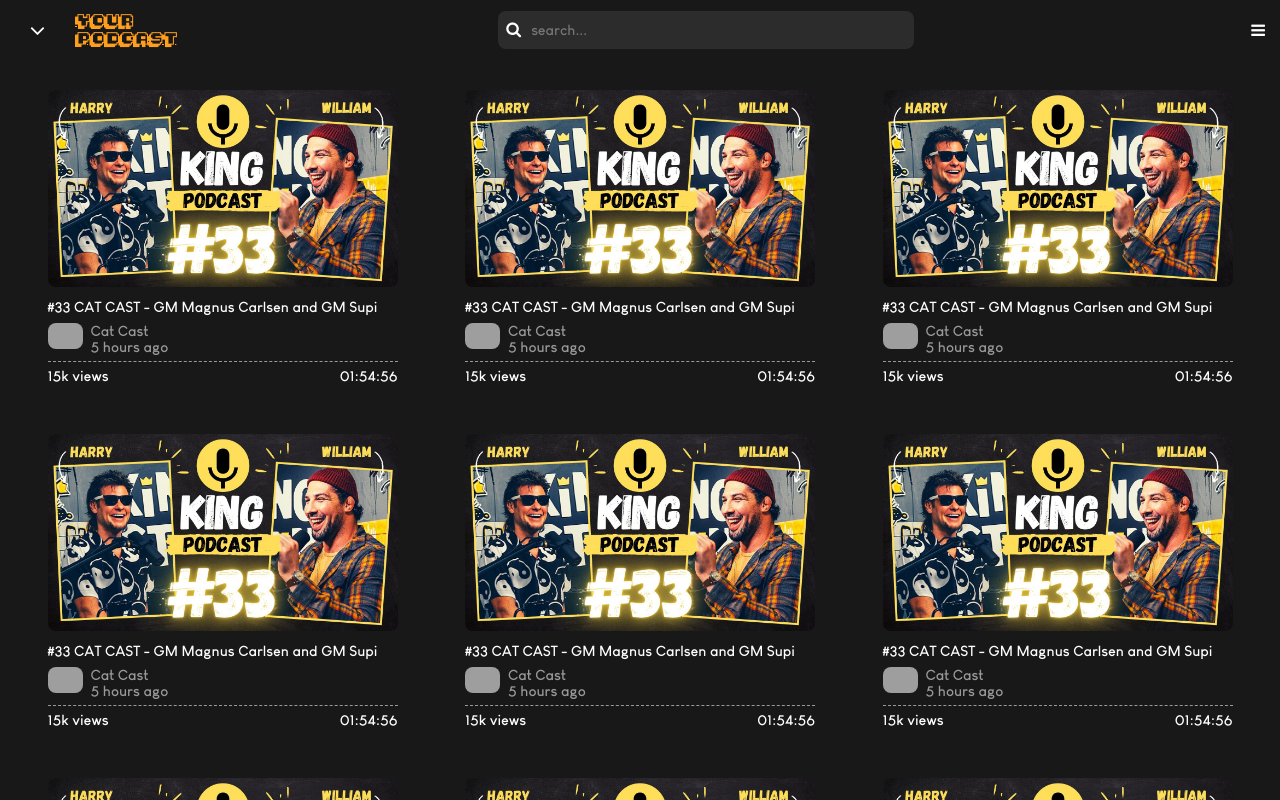
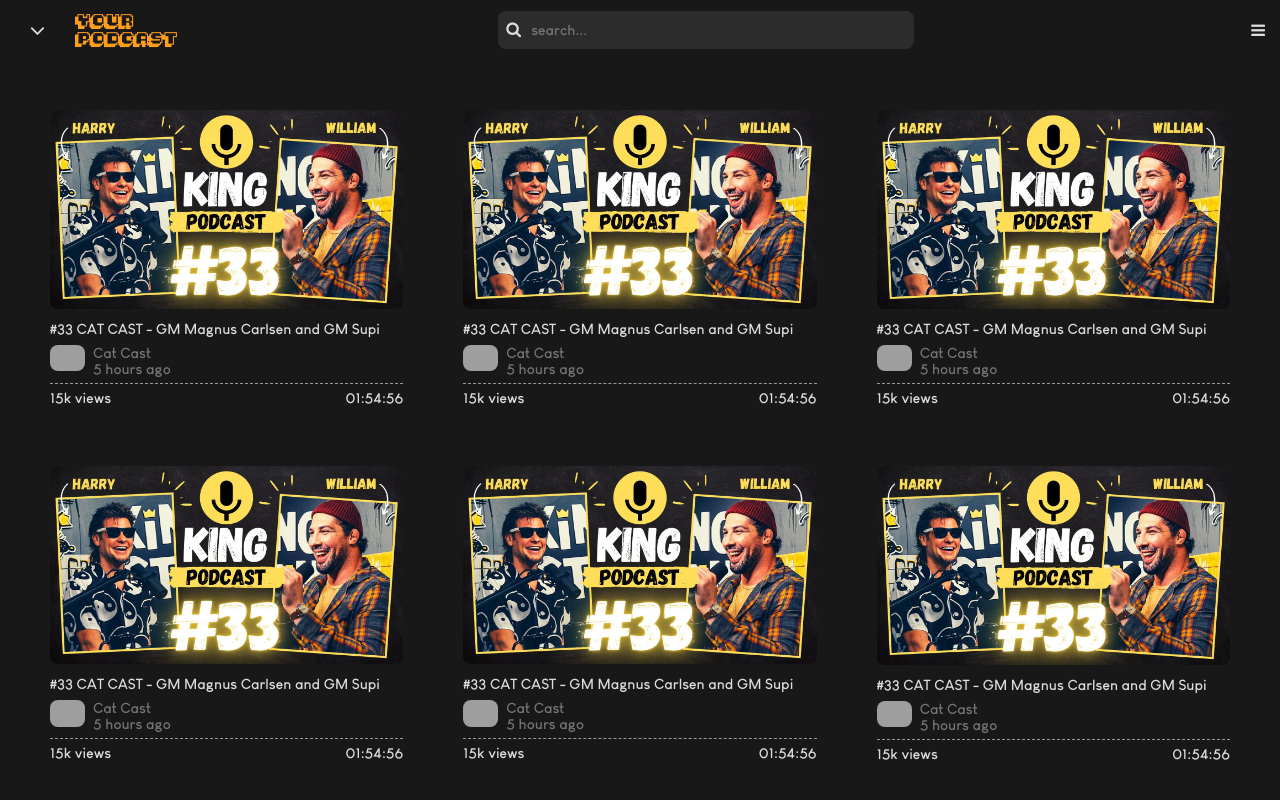
Before and after one commit to sadiegoc/yourpodcast, a Vue app in the folder frontend/: page / in a window 1280 px wide. Built offline with nearby package versions, Linux system fonts and the light colour scheme; grey boxes are pictures that could not be loaded.

Commit message:
theme organization

```diff
--- a/frontend/src/App.vue
+++ b/frontend/src/App.vue
@@ -64,4 +64,42 @@
     grid-template-areas: "header header" "content content";
   }
 
+  /* GLOBAL THEME CONFIG */
+  .dark * { color: var(--light-soft); }
+  * { color: var(--dark-soft); }
+
+  a { text-decoration: none; }
+
+  .dark hr { background-color: var(--dark-soft); }
+  hr { background-color: var(--light-soft); }
+
+  .dark input { color: var(--light-soft); background-color: var(--dark-soft); }
+  input { color: var(--dark-soft); background-color: var(--light-soft); }
+
+  .bg-hard.dark { background-color: var(--dark-hard); }
+  .bg-hard { background-color: var(--light-hard); }
+
+  .bg-soft.dark { background-color: var(--dark-soft); }
+  .bg-soft { background-color: var(--light-soft); }
+
+  .bg-soft-hover.dark:hover { background-color: var(--dark-soft); }
+  .bg-soft-hover:hover { background-color: var(--light-soft); }
+
+  .bg-hover.dark:hover { background-color: var(--dark-hover) !important; }
+  .bg-hover:hover { background-color: var(--light-hover) !important; }
+
+  .border-soft.dark { border-color: var(--dark-soft) !important; }
+  .border-soft { border-color: var(--light-soft) !important; }
+
+  .text-gray.dark { color: rgba(255, 255, 255, 0.4);; }
+  .text-gray { color: rgba(0, 0, 0, 0.7); }
+
+
+  /* DEFAULT COMPONENTS */
+  .btn {
+    border: none;
+    background-color: var(--theme);
+    padding: 10px 25px; cursor: pointer;
+    border-radius: var(--border-radius);
+  } .btn:hover { background-color: var(--theme-contrast); }
 </style>
--- a/frontend/src/components/auth/Auth.vue
+++ b/frontend/src/components/auth/Auth.vue
@@ -10,8 +10,8 @@
             <input type="password" placeholder="Password" v-model="user.password">
             <input v-if="showSignup" type="password" placeholder="Confirm password" v-model="user.confirmPassword">
 
-            <button v-if="showSignup" @click.prevent="signup">Sign Up</button>
-            <button v-else @click.prevent="signin">Login</button>
+            <button class="btn" v-if="showSignup" @click.prevent="signup">Sign Up</button>
+            <button class="btn" v-else @click.prevent="signin">Login</button>
 
             <span :class="{ err }" class="resp" v-show="resp">{{ resp }}</span>
 
@@ -80,37 +80,17 @@
 </script>
 
 <style scoped>
-.auth-content.dark .auth-title,
-.auth-content.dark a,
-.auth-content.dark button
-{ color: var(--light-soft); }
-
-.auth-content .auth-title,
-.auth-content a,
-.auth-content button
-{ color: var(--dark-soft); }
-
-.auth-content.dark input { color: var(--light-soft); background-color: var(--dark-soft); }
-.auth-content input { color: var(--dark-soft); background-color: var(--light-soft); }
-
-.auth-content.dark input:hover { background-color: var(--dark-hover); }
-.auth-content input:hover { background-color: var(--light-hover); }
-
 .auth-content {
-    height: 100%;
-    display: flex;
+    height: 100%; width: 100%; display: flex;
     justify-content: center; align-items: center;
 }
 
 .auth-modal {
     width: 350px;
-    padding: 35px;
+    padding: 0; margin: 20px;
     text-align: center;
-
-    display: flex;
-    flex-direction: column;
-    align-items: center;
-    justify-content: center;
+    display: flex; flex-direction: column;
+    align-items: center; justify-content: center;
 }
 
 .auth-modal .title {
@@ -135,14 +115,7 @@
 
 .auth-modal button {
     align-self: flex-end;
-    background-color: var(--theme);
-    padding: 10px 25px; margin: auto;
-    border: none; cursor: pointer;
-    border-radius: var(--border-radius);
-}
-
-.auth-modal button:hover {
-    background-color: var(--theme-contrast);
+    margin: auto;
 }
 
 .auth-modal a {
@@ -154,11 +127,6 @@
     border: 0;
     width: 100%;
     height: 1px;
-    background: linear-gradient(to right,
-        rgba(120,120,120,0),
-        rgba(120,120,120,0.95),
-        rgba(120,120,120,0)
-    );
 }
 
 .resp.err {
--- a/frontend/src/components/home/Home.vue
+++ b/frontend/src/components/home/Home.vue
@@ -61,12 +61,13 @@
 .home {
     display: grid; justify-content: space-evenly;
     grid-template-columns: auto;
-    gap: 30px;
+    gap: 20px;
 }
 
 @media (min-width: 825px) {
     .home {
         grid-template-columns: auto auto;
+        gap: 40px;
     }
 }
 
--- a/frontend/src/components/home/PodcastCard.vue
+++ b/frontend/src/components/home/PodcastCard.vue
@@ -1,5 +1,6 @@
 <template>
-    <div class="podcast-card" :class="{ dark: this.themeDark }">
+    <div class="podcast-card bg-soft-hover" :class="{ dark: this.themeDark }">
+        <div class="container">
             <div class="thumbnail">
                 <img src="@/assets/imgs/thumbnail.jpg" alt="Thumbnail">
             </div>
@@ -11,9 +12,9 @@
                     </router-link>
                     <div class="info">
                         <router-link to="#">
-                        <h2>Cat Cast</h2>
+                            <h2 class="text-gray" :class="{ dark: themeDark }">Cat Cast</h2>
                         </router-link>
-                    <p>5 hours ago</p>
+                        <p class="text-gray" :class="{ dark: themeDark }">5 hours ago</p>
                     </div>
                 </div>
                 <div class="footer">
@@ -23,6 +24,7 @@
                     <span class="time">
                         01:54:56
                     </span>
+                </div>
             </div>
         </div>
     </div>
@@ -37,26 +39,14 @@
 </script>
 
 <style scoped>
-.podcast-card.dark:hover { background-color: var(--dark-soft); }
-.podcast-card:hover { background-color: var(--light-soft); }
+.podcast-card {
+    width: 100%;
+    border-radius: var(--border-radius);
+}
 
-.podcast-card.dark .title,
-.podcast-card.dark .footer { color: var(--light-hard); }
-
-.podcast-card.dark .info a,
-.podcast-card.dark .info p { color: #999; text-decoration: none; }
-
-.podcast-card .title,
-.podcast-card .footer { color: var(--dark-hard); }
-
-.podcast-card .info a,
-.podcast-card .info p { color: #555; text-decoration: none; }
-
-.podcast-card {
-    width: 350px;
+.podcast-card .container {
     display: flex; flex-direction: column;
     cursor: pointer; padding: 10px;
-    border-radius: var(--border-radius);
 }
 
 .thumbnail,
@@ -107,10 +97,4 @@
 .footer span {
     font-size: 0.9rem;
 }
-
-@media (max-width: 400px) {
-    .podcast-card {
-        width: 100%;
-    }
-}
 </style>
--- /dev/null
+++ b/frontend/src/components/profile/Profile.vue
@@ -0,0 +1,83 @@
+<template>
+    <div class="profile" :class="{ dark: themeDark }">
+        <form class="user-form" @submit.prevent="save()">
+            <div class="image">
+                <img :src="user.profilePath" alt="Profile">
+                <button @click.prevent="editImg()">
+                    edit
+                </button>
+            </div>
+            <div class="data">
+                <input type="text" class="bg-hover" :value="user.name" :class="{ dark: themeDark }">
+                <button class="btn" type="submit">Save</button>
+            </div>
+        </form>
+    </div>
+</template>
+
+<script>
+import { mapState } from 'vuex';
+
+export default {
+    name: 'ProfilePage',
+    computed: mapState(['user', 'themeDark']),
+    methods: {
+        save () {
+            console.log('save')
+        },
+        editImg () {
+            console.log('edit')
+        }
+    }
+}
+</script>
+
+<style scoped>
+button {
+    cursor: pointer;
+}
+
+.profile {
+    margin: 0; padding: 0;
+    width: 100%; height: 150px;
+    display: flex; justify-content: center;
+}
+
+.user-form {
+    display: flex; flex-direction: row;
+    align-items: start; justify-content: start;
+}
+
+.image {
+    position: relative;
+    width: 150px; height: 150px;
+}
+
+.image img, .image button {
+    position: absolute;
+    height: 100%; width: 100%;
+    border-radius: var(--border-radius);
+}
+
+.image button {
+    border: none; display: none;
+    background: rgba(0, 0, 0, 0.3);
+    color: white;
+}
+
+.image:hover button {
+    display: block;
+}
+
+.data {
+    height: 100%; width: auto;
+    display: flex; flex-direction: column;
+    justify-content: space-between; align-items: start;
+    margin-left: 10px;
+}
+
+.data input {
+    border: none; border-radius: var(--border-radius);
+    padding: 10px 14px; outline: none;
+}
+</style>
--- a/frontend/src/components/templates/Content.vue
+++ b/frontend/src/components/templates/Content.vue
@@ -1,5 +1,5 @@
 <template>
-    <div class="content" :class="{ dark: this.themeDark }">
+    <div class="content bg-hard" :class="{ dark: this.themeDark }">
         <router-view></router-view>
     </div>
 </template>
@@ -13,11 +13,9 @@
 </script>
 
 <style scoped>
-    .content.dark { background-color: var(--dark-hard); }
-    .content { background-color: var(--light-hard); }
     .content {
         grid-area: content;
-        padding: 20px;
+        padding: 40px;
         overflow: auto;
     }
 
@@ -35,4 +33,10 @@
         border-radius: 5px;
         background-color: var(--dark-soft);
     }
+
+    @media (max-width: 825px) {
+        .content {
+            padding: 20px;
+        }
+    }
 </style>
--- a/frontend/src/components/templates/Header.vue
+++ b/frontend/src/components/templates/Header.vue
@@ -1,19 +1,19 @@
 <template>
-    <header class="header" :class="{ dark: this.themeDark }">
+    <header class="header bg-hard" :class="{ dark: themeDark }">
         <div class="navbar">
             <div class="container">
                 <div class="left">
-                    <button class="toggle-menu" :class="{ dark: this.themeDark }" @click="toggleMenu()">
+                    <button class="toggle-menu bg-hover" :class="{ dark: themeDark }" @click="toggleMenu()">
                         <i class="fa" :class="icon"></i>
                     </button>
-                    <router-link to="/" class="brand" :class="{ dark: this.themeDark }">
+                    <router-link to="/" class="brand" :class="{ dark: themeDark }">
                         Your
                         <br>
                         Podcast
                     </router-link>
                 </div>
                 <div class="center">
-                    <div class="search" :class="{ dark: this.themeDark }">
+                    <div class="search bg-soft bg-hover" :class="{ dark: themeDark }">
                         <button><i class="fa fa-search"></i></button>
                         <input type="search" placeholder="search...">
                     </div>
@@ -22,23 +22,23 @@
                     <button class="btn-search">
                         <i class="fa fa-search"></i>
                     </button>
-                    <div class="user-dropdown" :class="{ dark: this.themeDark }">
+                    <div class="user-dropdown bg-hover" :class="{ dark: themeDark }">
                         <div class="user-button">
                             <i v-if="!user" class="fa fa-bars"></i>
                             <i v-if="user" class="fa fa-angle-down"></i>
                             <span v-if="user">{{ user.name }}</span>
                             <img v-if="user" :src="user.profilePath" alt="Profile" width="40px">
                         </div>
-                        <div class="user-dropdown-content">
+                        <div class="user-dropdown-content bg-hard border-soft" :class="{ dark: themeDark }">
                             <div class="dropdown-menu">
                                 <router-link to="/home">
                                     <i class="fa fa-home"></i>
                                     Home
                                 </router-link>
                                 <a @click="toggleTheme()">
-                                    <img v-if="this.themeDark" src="@/assets/imgs/sun.svg" alt="Sun" height="16px">
+                                    <img v-if="themeDark" src="@/assets/imgs/sun.svg" alt="Sun" height="16px">
                                     <img v-else src="@/assets/imgs/moon.svg" alt="Moon" height="16px">
-                                    {{ this.themeDark ? 'Light' : 'Dark' }}
+                                    {{ themeDark ? 'Light' : 'Dark' }}
                                 </a>
                                 <hr v-if="user">
                                 <router-link to="/profile" v-if="user">
@@ -87,12 +87,9 @@
         }
     },
     computed: {
-        ...mapState(['user']),
+        ...mapState(['user', 'themeDark']),
         icon () {
             return this.$store.state.isMenuVisible ? "fa-angle-left" : "fa-angle-down"
-        },
-        themeDark () {
-            return this.$store.state.themeDark
         }
     }
 }
@@ -100,49 +97,13 @@
 
 <style scoped>
     /* THEME CONFIGS */
-    .header.dark { background-color: var(--dark-hard); }
-    .header { background-color: var(--light-hard);; }
-
-    .left .toggle-menu.dark:hover { background-color: var(--dark-hover); }
-    .left .toggle-menu:hover { background-color: var(--light-hover) }
-
-    .left .toggle-menu.dark i { color: var(--light-hard); }
-    .left .toggle-menu i { color: var(--dark-hard); }
-
-    .search.dark,
-    .user-dropdown.dark hr { background-color: var(--dark-soft); }
-    .search,
-    .user-dropdown hr { background-color: var(--light-soft); }
-
-    .search.dark:hover { background-color: var(--dark-hover); }
-    .search:hover { background-color: var(--light-hover); }
-
-    .search.dark input { color: var(--light-hard); }
-    .search input { color: var(--dark-hard); }
+    .search input:hover { background: transparent; }
 
     .search.dark input::-webkit-search-cancel-button { background-image: url(../../assets/imgs/close-white.png); }
     .search input::-webkit-search-cancel-button { background-image: url(../../assets/imgs/close-black.png); }
 
-    .user-dropdown.dark:hover { background-color: var(--dark-hover); }
-    .user-dropdown:hover { background-color: var(--light-hover); }
-
-    .user-dropdown.dark .user-button { color: var(--light-hard); }
-    .user-dropdown .user-button { color: var(--dark-hard); }
-
-    .user-dropdown.dark .user-dropdown-content { background-color: var(--dark-hard); border-color: var(--dark-soft); }
-    .user-dropdown .user-dropdown-content { background-color: var(--light-hard); border-color: var(--light-soft); }
-
-    .user-dropdown.dark .user-dropdown-content a { background-color: var(--dark-hard); }
-    .user-dropdown .user-dropdown-content a { background-color: var(--light-hard); }
-
-    .user-dropdown.dark .user-dropdown-content a:hover { background-color: var(--dark-hover); }
-    .user-dropdown .user-dropdown-content a:hover { background-color: var(--light-hover); }
-
-    .user-dropdown.dark .dropdown-menu a { color: var(--light-hard); }
-    .user-dropdown .dropdown-menu a { color: var(--dark-hard); }
-
-    *.dark i { color: var(--light-hard); }
-    i { color: var(--dark-hard); }
+    .user-dropdown-content.dark a:hover { background-color: var(--dark-hover); }
+    .user-dropdown-content a:hover { background-color: var(--light-hover); }
 
     /* GENERAL CONFIGS */
 
--- a/frontend/src/routes/routes.js
+++ b/frontend/src/routes/routes.js
@@ -1,5 +1,6 @@
 import Auth from "@/components/auth/Auth.vue";
-import HomePage from "@/components/home/Home.vue";
+import Home from "@/components/home/Home.vue";
+import Profile from "@/components/profile/Profile.vue";
 import { createRouter, createWebHistory } from "vue-router";
 
 const routes = [
@@ -7,11 +8,15 @@
         path: '/',
         alias: '/home',
         name: 'home',
-        component: HomePage
+        component: Home
     }, {
         path: '/auth',
         name: 'auth',
         component: Auth
+    }, {
+        path: '/profile',
+        name: 'profile',
+        component: Profile
     }
 ]
 
```
Lines whose indentation alone changed are shown as unchanged.
